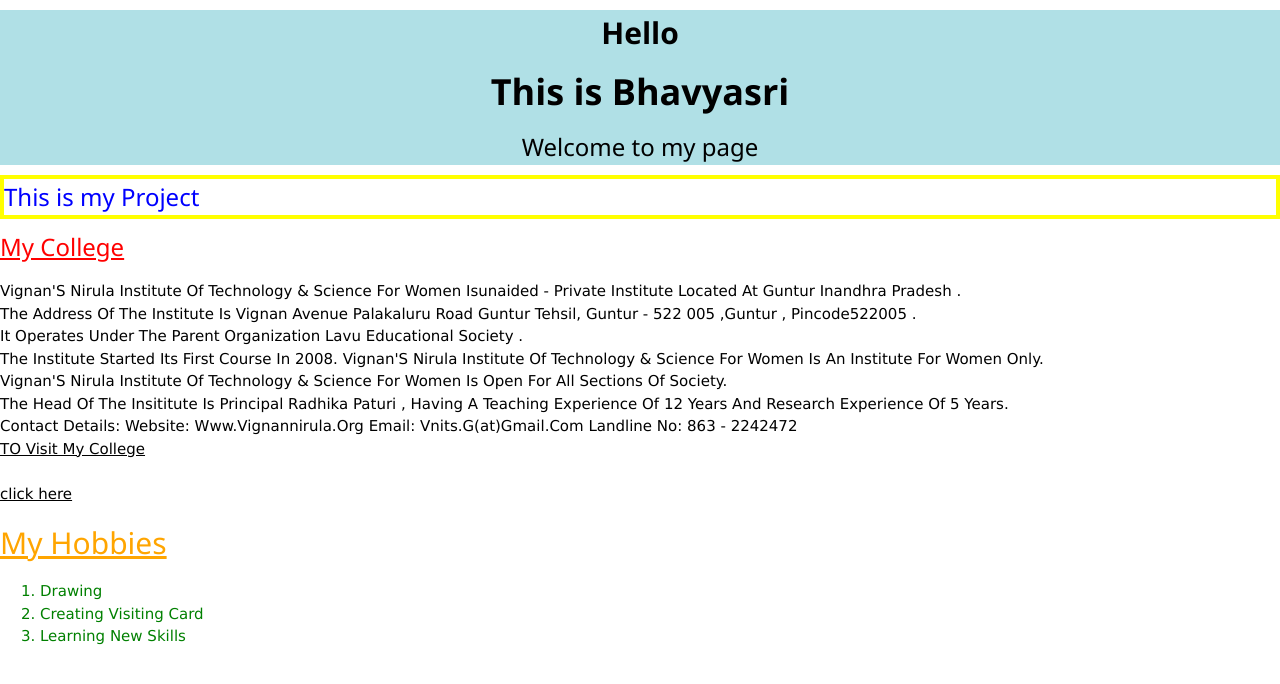
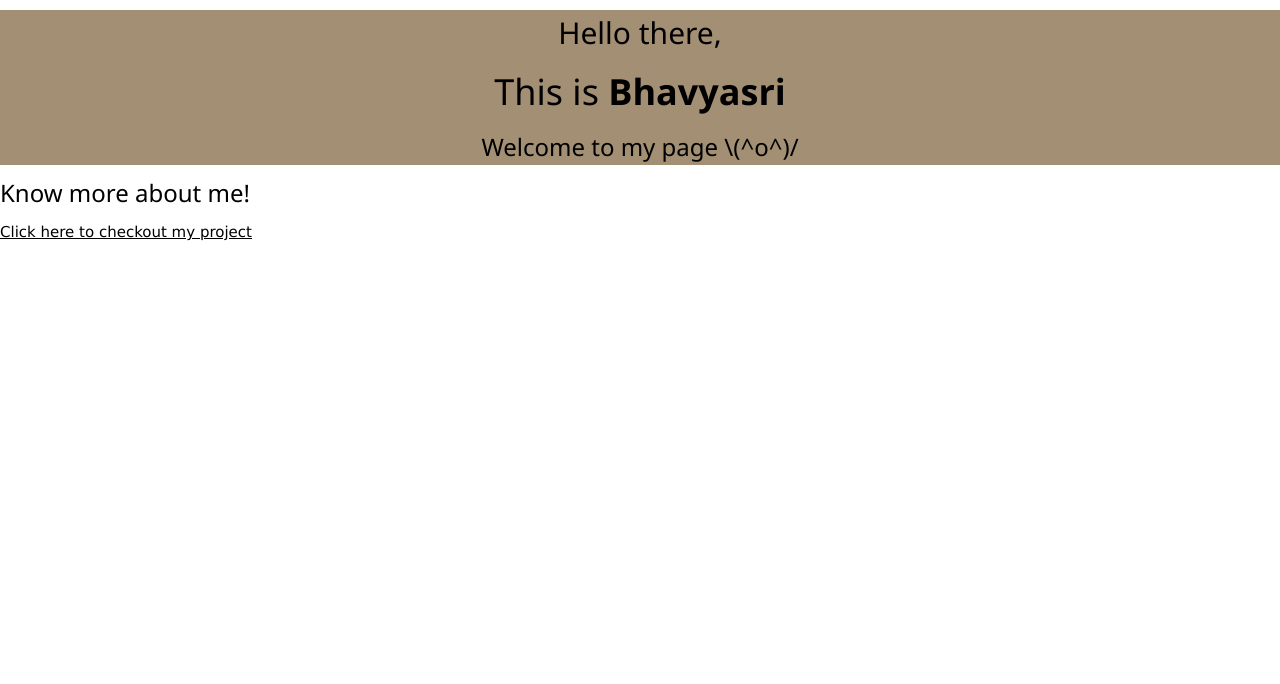
Before and after one commit to jaya-234/task, a plain HTML site: page index.html in a window 1280 px wide. Drawn offline with nearby package versions, Linux system fonts and the light colour scheme.

Commit message:
Update index.html

```diff
--- a/index.html
+++ b/index.html
@@ -1,7 +1,7 @@
 <!DOCTYPE html>
 <style>
     div#intro{
-        background-color:powderblue;
+        background-color: rgb(163, 143, 116);
         text-align: center;
     }
 </style>
@@ -13,28 +13,17 @@
 </head>
     <body>
         <div id="intro">
-            <h2><b>Hello</b></h2>
-        <h1><strong>This is Bhavyasri</strong></h1>
-        <h3>Welcome to my page</h3>
+            <h2>Hello there,</h2>
+        <h1>This is <strong>Bhavyasri</strong></h1>
+        <h3>Welcome to my page \(^o^)/</h3>
         </div>
         <div>
-            <h3 style="color:blue; border: 4px solid yellow;">
-                This is my Project
+            <h3>
+                Know more about me!
 
             </h3>
-
+            <a href="/project.html"> Click here to checkout my project</a>
         </div>
-<h3 style="color:red;"> <u>My College</u></h3>
-<p>Vignan'S Nirula Institute Of Technology & Science For Women Isunaided - Private Institute Located At Guntur Inandhra Pradesh .<br> The Address Of The Institute Is Vignan Avenue Palakaluru Road Guntur Tehsil, Guntur - 522 005 ,Guntur , Pincode522005 . <br>It Operates Under The Parent Organization Lavu Educational Society . <br>The Institute Started Its First Course In 2008. Vignan'S Nirula Institute Of Technology & Science For Women Is An Institute For Women Only.<br> Vignan'S Nirula Institute Of Technology & Science For Women Is Open For All Sections Of Society.<br> The Head Of The Insititute Is Principal Radhika Paturi , Having A Teaching Experience Of 12 Years And Research Experience Of 5 Years.<br> Contact Details: Website: Www.Vignannirula.Org Email: Vnits.G(at)Gmail.Com Landline No: 863 - 2242472
-<br>
-<a href="https://vignannirula.org/"> TO Visit My College<br><br> click here</a>
-       <h2 style="color:orange;"><u>My Hobbies</u></h2>
-<ol style="color:green;">
-<li>Drawing</li>
-<li>Creating Visiting Card</li>
-<li>Learning New Skills</li>
-</ol>
-
 
     </body>
 </html>
```
